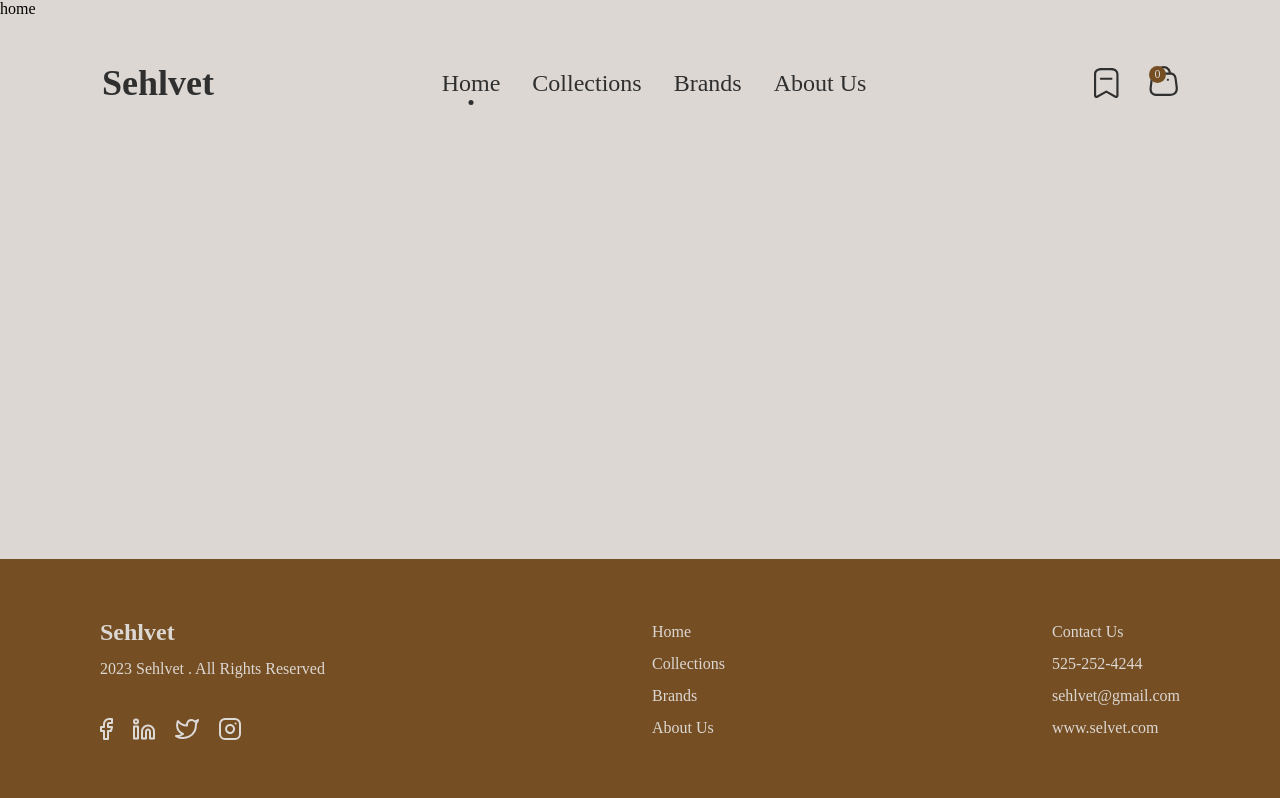
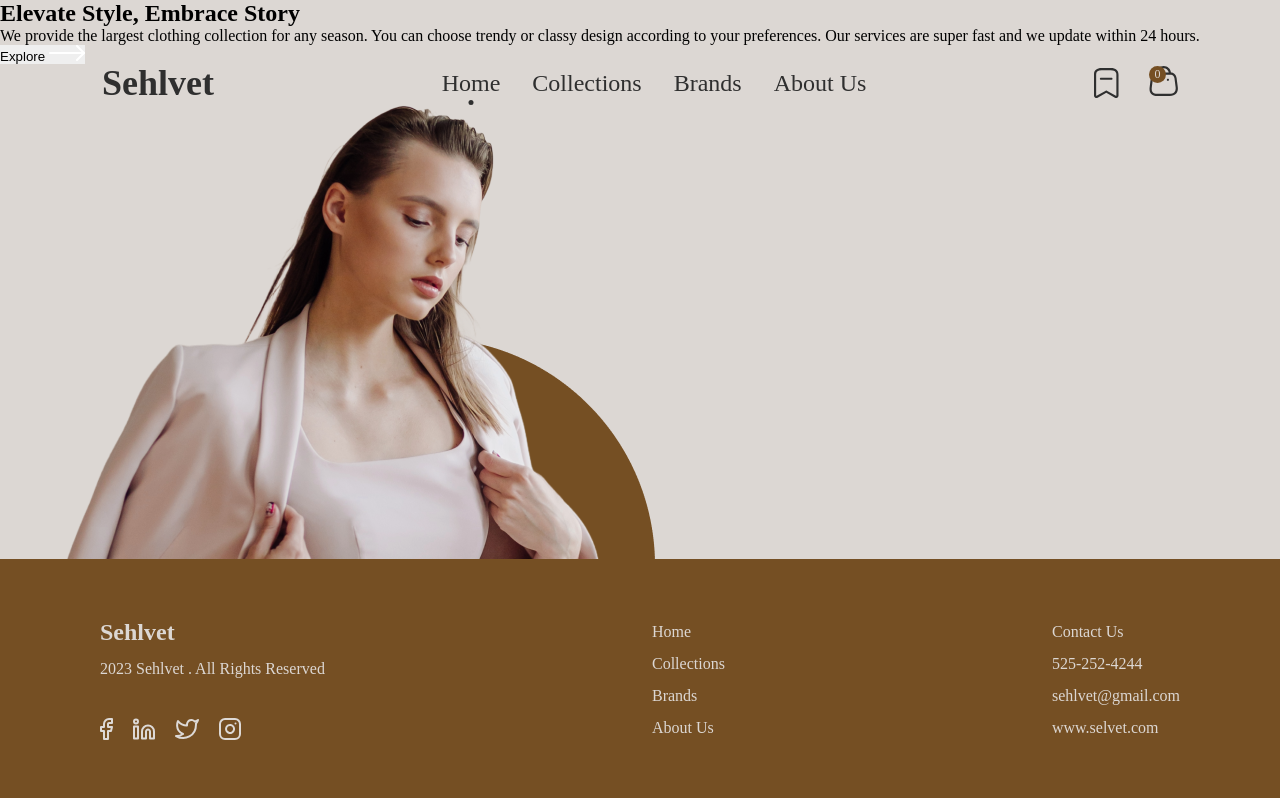
Before and after one commit to KiwiScreams/Sehlvet-landing-page, a React (Vite) app: page / in a window 1280 px wide. Shown: the top 798 px of the page. Built offline with nearby package versions, Linux system fonts and the light colour scheme.

Commit message:
layout component

```diff
--- a/src/components/layout/Layout.jsx
+++ b/src/components/layout/Layout.jsx
@@ -1,8 +1,25 @@
 import "./Layout.css";
+import arrowIcon from "../../assets/images/icons/arrow.svg";
+import womanImage from "../../assets/images/images/Group 57.png";
 const Layout = () => {
-    return (
-        <></>
-     );
-}
+  return (
+    <>
+      <section className="layout--component">
+        <div className="text-container">
+          <h1>Elevate Style, Embrace Story</h1>
+          <p>
+            We provide the largest clothing collection for any season. You can
+            choose trendy or classy design according to your preferences. Our
+            services are super fast and we update within 24 hours.
+          </p>
+          <button>
+            Explore <img src={arrowIcon} alt="" />
+          </button>
+        </div>
+        <img src={womanImage} alt="" />
+      </section>
+    </>
+  );
+};
 
 export default Layout;
--- a/src/pages/home/Home.jsx
+++ b/src/pages/home/Home.jsx
@@ -1,7 +1,11 @@
+import Layout from "../../components/layout/Layout";
+
 const Home = () => {
-    return (
-        <>home</>
-     );
-}
+  return (
+    <>
+      <Layout />
+    </>
+  );
+};
 
 export default Home;
```
